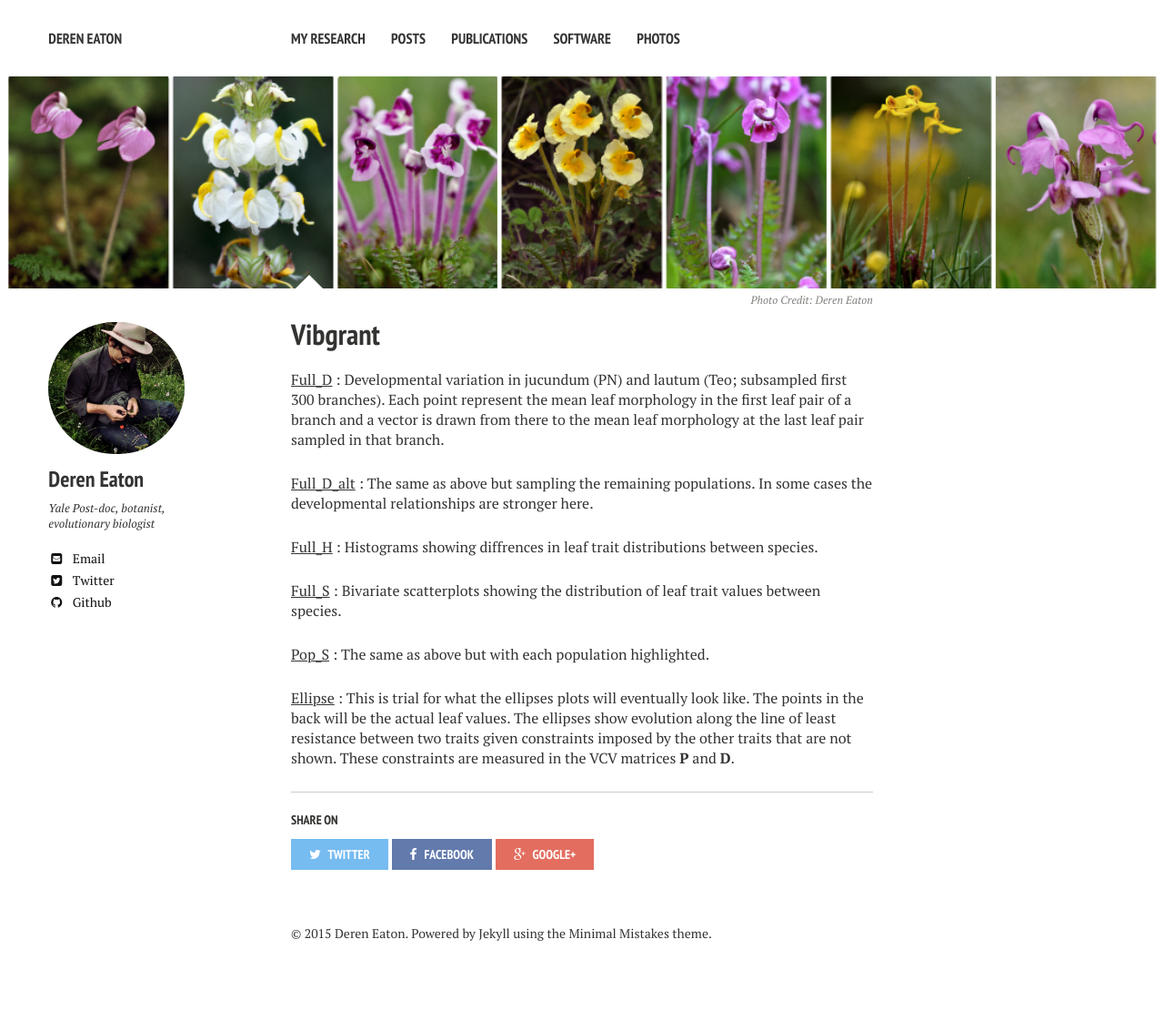
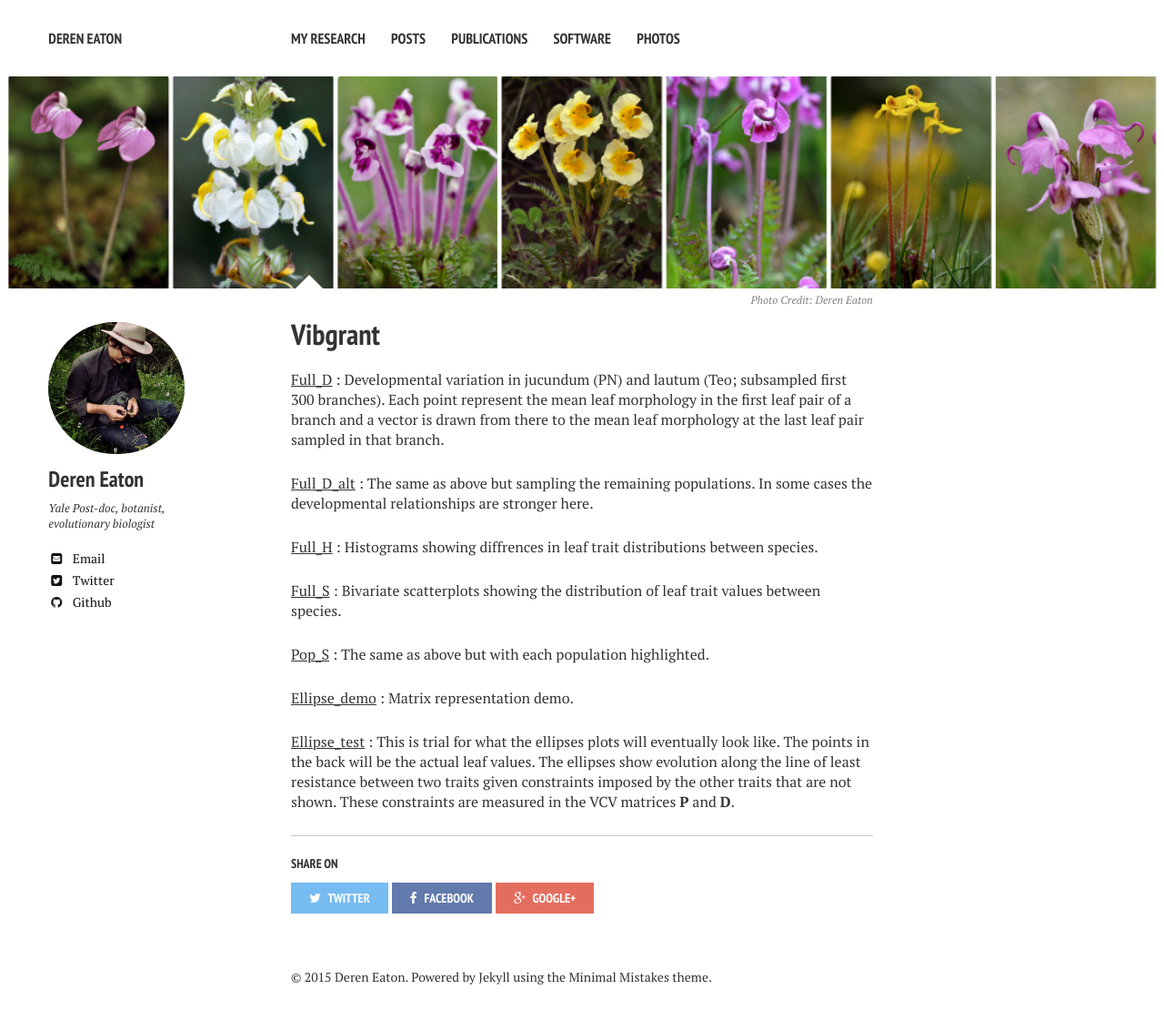
Before and after one commit to dereneaton/dereneaton.github.io, a Jekyll site: the page built from vibgrant/index.md, in a window 1280 px wide. Shown: the whole page at 91% size. Built offline with Jekyll 4.4.1, drawn with Linux system fonts in a browser that asks for light colours; nearby versions of some CDN libraries; before the commit the page ends 1084 px from its top, so only the background shows below that.

Commit message:
index up

```diff
--- a/vibgrant/index.md
+++ b/vibgrant/index.md
@@ -21,4 +21,6 @@
 
 [Pop_S](Full_S_pops.html) : The same as above but with each population highlighted.
 
-[Ellipse](Ellipse_testing.html) : This is trial for what the ellipses plots will eventually look like. The points in the back will be the actual leaf values. The ellipses show evolution along the line of least resistance between two traits given constraints imposed by the other traits that are not shown. These constraints are measured in the VCV matrices __P__ and __D__.
+[Ellipse_demo](Ellipse_demo.html) : Matrix representation demo.
+
+[Ellipse_test](Ellipse_testing.html) : This is trial for what the ellipses plots will eventually look like. The points in the back will be the actual leaf values. The ellipses show evolution along the line of least resistance between two traits given constraints imposed by the other traits that are not shown. These constraints are measured in the VCV matrices __P__ and __D__.
```
